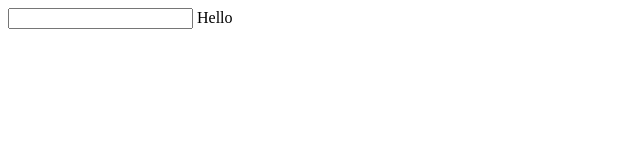
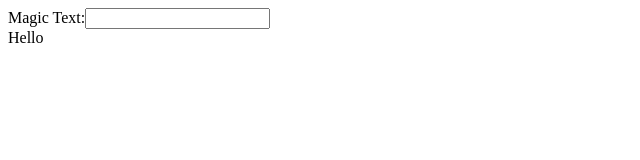
Before and after one commit to ajc388/AngularNode, a website: page index.html in a window 1280 px wide. Shown: the whole page, without its empty margins (0-640 px from the left). Drawn offline with nearby package versions, Linux system fonts and the light colour scheme.

Commit message:
Improved the markup structure a bit

```diff
--- a/index.html
+++ b/index.html
@@ -1,9 +1,13 @@
+<!--ng-app designates that this is an angular application-->
 <html ng-app>
 	<head>
 		<title> Hello Angular! </title>
 		<script src="https://ajax.googleapis.com/ajax/libs/angularjs/1.2.25/angular.min.js"></script>
 	</head>
 	<body>
-		<input ng-model="name"> Hello {{ name }}
+		<div>
+			<span>Magic Text:</span><input ng-model="name"> <br/>
+			<span> Hello {{ name }} </span>
+		</div>
 	</body>
 </html>
```
